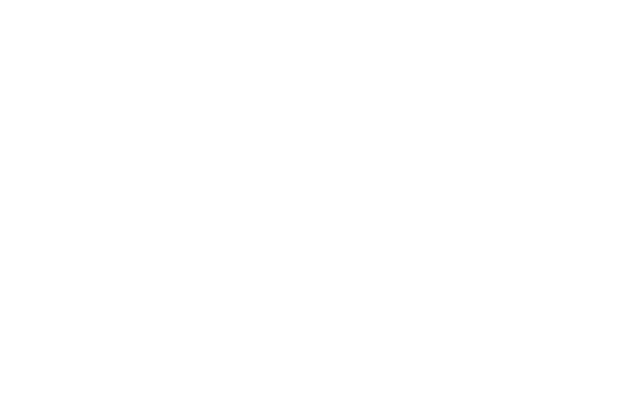
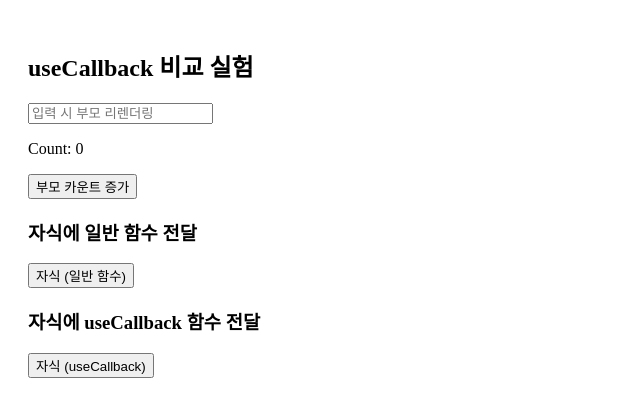
Before and after one commit to allkong/memento, a React (Vite) app: page /labs/use-callback/compare in a window 1280 px wide. Before the commit this address had no page. Shown: the top 416 px of the page, without its empty margins (0-640 px from the left). Built offline with nearby package versions, Linux system fonts and the light colour scheme.

Commit message:
feat: useCallback vs 일반 함수 비교 실험

```diff
--- a/src/App.tsx
+++ b/src/App.tsx
@@ -1,9 +1,12 @@
 import { BrowserRouter as Router, Routes, Route } from 'react-router-dom';
+
 import UseEffectBasic from '@exp/useEffect/Basic';
 import Cleanup from '@exp/useEffect/Cleanup';
 import EventListener from '@exp/useEffect/EventListener';
 import DependencyMissing from '@exp/useEffect/DependencyMissing';
 import AsyncEffect from '@exp/useEffect/AsyncEffect';
+
+import Compare from '@exp/useCallback/Compare';
 
 const App = () => {
   return (
@@ -15,6 +18,8 @@
         <Route path="/labs/use-effect/event-listener" element={<EventListener />} />
         <Route path="/labs/use-effect/dependency-missing" element={<DependencyMissing />} />
         <Route path="/labs/use-effect/async" element={<AsyncEffect />} />
+
+        <Route path="/labs/use-callback/compare" element={<Compare />} />
       </Routes>
     </Router>
   );
--- /dev/null
+++ b/src/labs/experiments/useCallback/Compare.tsx
@@ -0,0 +1,49 @@
+import { memo, useCallback, useState } from 'react';
+
+const ChildRaw = memo(({ onClick }: { onClick: () => void }) => {
+  console.log('🧒 [Raw] 자식 렌더링');
+  return <button onClick={onClick}>자식 (일반 함수)</button>;
+});
+
+const ChildMemo = memo(({ onClick }: { onClick: () => void }) => {
+  console.log('🧒 [Memo] 자식 렌더링');
+  return <button onClick={onClick}>자식 (useCallback)</button>;
+});
+
+// 부모 컴포넌트에서 자식 컴포넌트로 함수를 넘길 때, useCallback을 쓰는 것과 그냥 함수를 넘기는 것의 차이
+// 리렌더링에 어떤 영향을 주는지 확인
+const Compare = () => {
+  const [count, setCount] = useState(0);
+  const [text, setText] = useState('');
+
+  // ❌ 매번 새로 만들어지는 함수 (렌더링마다 변경됨)
+  const handleClickRaw = () => {
+    console.log('❌ 일반 함수 호출');
+  };
+
+  // ✅ useCallback으로 메모이제이션된 함수
+  const handleClickMemo = useCallback(() => {
+    console.log('✅ useCallback 함수 호출');
+  }, []);
+
+  return (
+    <div style={{ padding: 20 }}>
+      <h2>useCallback 비교 실험</h2>
+      <input
+        value={text}
+        onChange={e => setText(e.target.value)}
+        placeholder="입력 시 부모 리렌더링"
+      />
+      <p>Count: {count}</p>
+      <button onClick={() => setCount(c => c + 1)}>부모 카운트 증가</button>
+
+      <h3>자식에 일반 함수 전달</h3>
+      <ChildRaw onClick={handleClickRaw} />
+
+      <h3>자식에 useCallback 함수 전달</h3>
+      <ChildMemo onClick={handleClickMemo} />
+    </div>
+  );
+};
+
+export default Compare;
```
